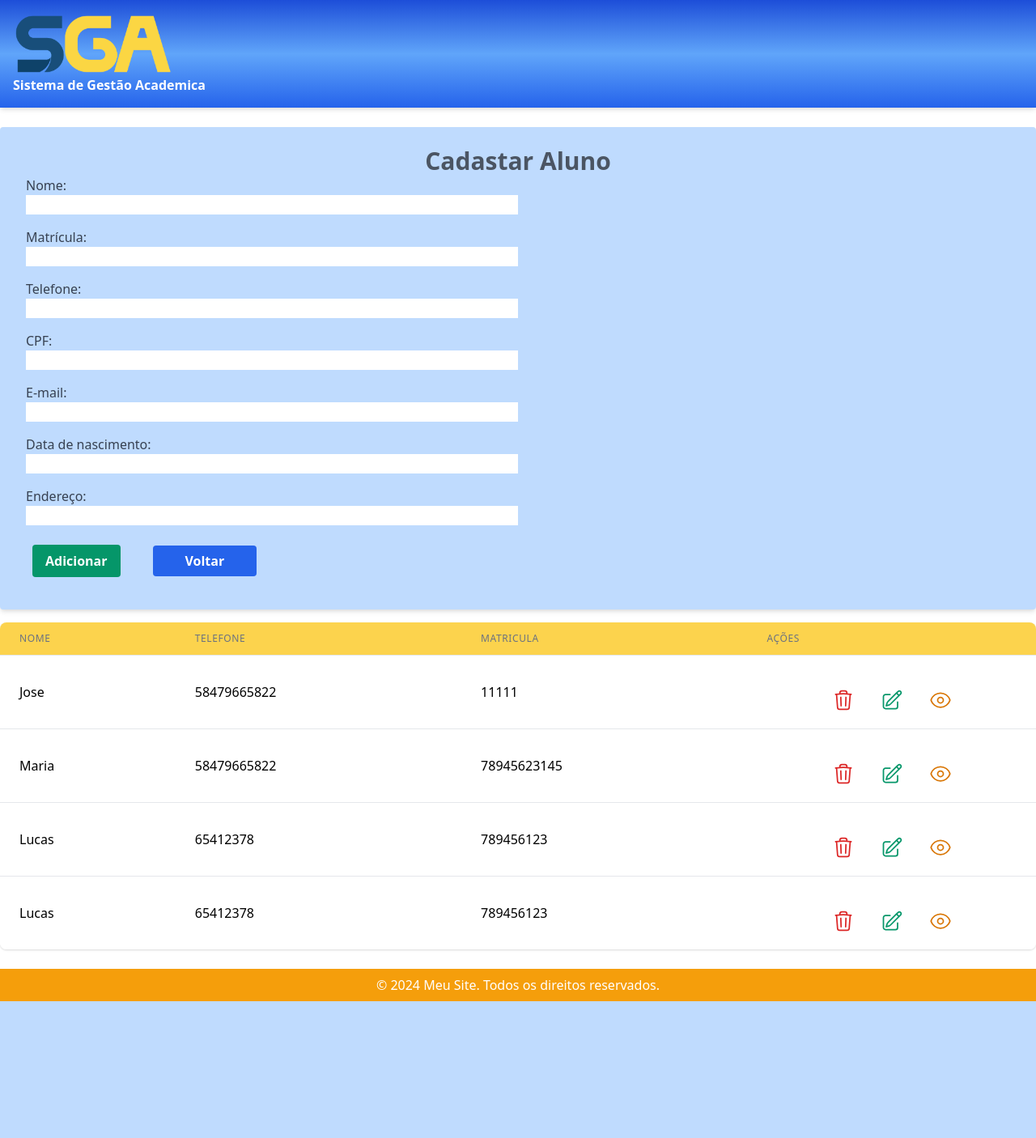
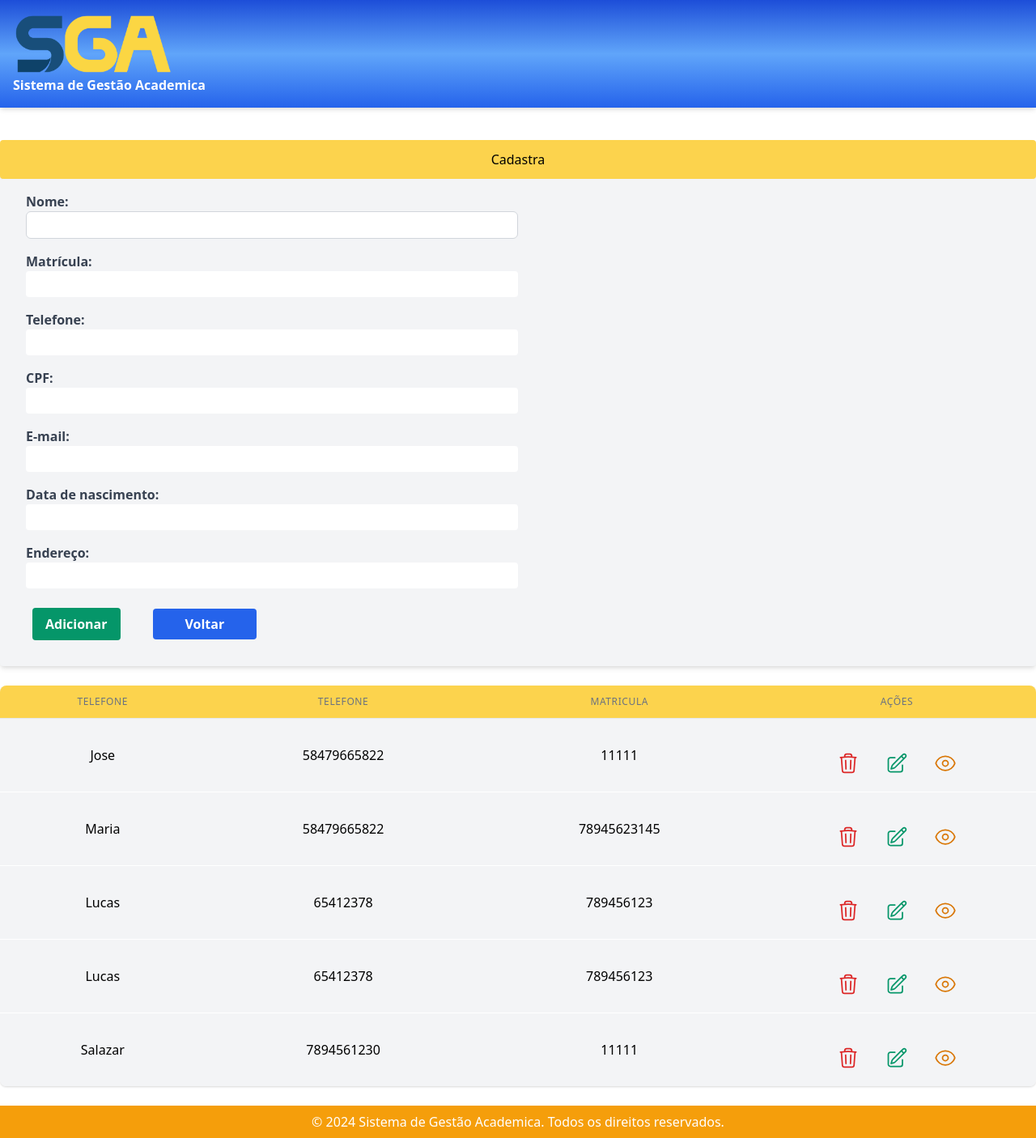
Before and after one commit to Dom-Furia/Projeto_final_CyberEdux, a Django app: page /adicionar/ in a window 1280 px wide. Shown: the whole page at 81% size. Before the commit the page ends 1237 px from the top, so only its background shows below. Run offline with Django 5.2, Linux system fonts and the light colour scheme; data comes from the database, SQL or seed files in the repository.

Commit message:
Add files via upload

```diff
--- a/Projeto_final/Projeto_CyberEedux/urls.py
+++ b/Projeto_final/Projeto_CyberEedux/urls.py
@@ -16,5 +16,8 @@ urlpatterns = [
     path('ver_aluno/<int:id>/', views.ver_aluno, name='ver_aluno'),
     path('editar_curso/<int:id>/', views.edite_curso, name='edite_curso'),
     path('deletar_curso/<int:id>/', views.delete_curso, name='delete_curso'),
+    path('deletar_disciplina/<int:id>/<int:curso_id>/', views.delete_disciplina, name='delete_disciplina'),
+
+
 
 ]
--- a/Projeto_final/sistema_academico/models.py
+++ b/Projeto_final/sistema_academico/models.py
@@ -37,8 +37,8 @@ class Professor(models.Model):
 class Curso(models.Model):
     nome = models.CharField(max_length=100)
     descricao = models.TextField()
-    duracao = models.IntegerField()
-    coordenador = models.CharField(max_length=100)
+    nota = models.FloatField(null=True)
+    situacao = models.CharField(max_length=10, null=True)
     carga_horaria = models.IntegerField()
     departamento = models.ForeignKey(Departamento, on_delete=models.CASCADE,default=1)
 
--- a/Projeto_final/sistema_academico/templates/adicionar_aluno.html
+++ b/Projeto_final/sistema_academico/templates/adicionar_aluno.html
@@ -1,44 +1,44 @@
 {% extends 'base.html' %}
 {% block content %}
 
-<form method="POST" class="container mx-auto bg-blue-200 shadow-md rounded px-8 pt-6 pb-8 mb-4 mt-6  divide-gray-200">
+<div class="container mx-auto bg-yellow-300 mt-10 mb-0 p-3 shadow-md overflow-hidden sm:rounded">
+    <h1 class="text-center">Cadastra</h1>
+</div>
+<form method="POST" class="container mx-auto bg-gray-100 shadow-md rounded px-8 pt-4 pb-6 mb-6  divide-gray-200">
   {% csrf_token %}
-      <div >
-          <h1 class="text-center font-bold text-3xl text-gray-600">Cadastar Aluno</h1>
-      </div>
 
         <div class="mb-4">
-          <label for="nome" class="block text-gray-700">Nome:</label>
-          <input type="text" id="nome" name="nome" class="w-1/2">
+          <label for="nome" class="block text-gray-700 font-bold">Nome:</label>
+          <input type="text" class="border border-gray-300 p-1 rounded-md transition-colors duration-300 ease-in-out focus:outline-none focus:border-blue-500 hover:border-blue-500 w-1/2"  id="nome" name="nome" ">
         </div>
 
           <div class="mb-4">
-            <label for="matricula" class="block text-gray-700">Matrícula:</label>
-            <input type="text" id="matricula" name="matricula" class="w-1/2"><br>
+            <label for="matricula" class="block text-gray-700 font-bold">Matrícula:</label>
+            <input type="text" id="matricula" name="matricula" class="w-1/2 rounded p-1"><br>
           </div>
 
           <div class="mb-4">
-            <label for="telefone" class="block text-gray-700">Telefone:</label>
-            <input type="text" id="telefone" name="telefone" class="w-1/2"><br>
+            <label for="telefone" class="block text-gray-700 font-bold">Telefone:</label>
+            <input type="text" id="telefone" name="telefone" class="w-1/2 rounded p-1"><br>
           </div>
 
           <div class="mb-4">
-            <label for="cpf" class="block text-gray-700">CPF:</label>
-            <input type="text" id="cpf" name="cpf" class="w-1/2"><br>
+            <label for="cpf" class="block text-gray-700 font-bold">CPF:</label>
+            <input type="text" id="cpf" name="cpf" class="w-1/2 rounded p-1"><br>
           </div>
 
           <div class="mb-4">
-            <label for="email" class="block text-gray-700">E-mail:</label>
-            <input type="text" id="email" name="email" class="w-1/2"><br>
+            <label for="email" class="block text-gray-700 font-bold">E-mail:</label>
+            <input type="text" id="email" name="email" class="w-1/2 rounded p-1 hover:border-blue-700"><br>
           </div>
 
           <div class="mb-4">
-            <label for="data_nascimento" class="block text-gray-700">Data de nascimento:</label>
-            <input type="text" id="data_nascimento" name="data_nascimento" class="w-1/2"><br>
+            <label for="data_nascimento" class="block text-gray-700 font-bold">Data de nascimento:</label>
+            <input type="text" id="data_nascimento" name="data_nascimento"  class="w-1/2 rounded p-1"><br>
           </div>
           <div class="mb-4">
-            <label for="endereco" class="block text-gray-700">Endereço:</label>
-            <input type="text" id="endereco" name="endereco" class="w-1/2"><br>
+            <label for="endereco" class="block text-gray-700 font-bold">Endereço:</label>
+            <input type="text" id="endereco" name="endereco" class="w-1/2 rounded p-1"><br>
           </div>
 
         <div class="flex items-center p-2 space-x-10">
@@ -57,13 +57,13 @@
 <table class=" container mx-auto divide-y divide-gray-200 bg-white shadow overflow-hidden sm:rounded-lg mb-6">
   <thead class="bg-yellow-300 text-center">
       <tr>
-        <th class="px-6 py-3 text-left text-xs font-medium text-gray-500 uppercase tracking-wider">Nome</th>
-        <th class="px-6 py-3 text-left text-xs font-medium text-gray-500 uppercase tracking-wider">Telefone</th>
-        <th class="px-6 py-3 text-left text-xs font-medium text-gray-500 uppercase tracking-wider">Matricula</th>
-        <th class="px-6 py-3 text-left text-xs font-medium text-gray-500 uppercase tracking-wider">Ações</th>
+        <th class="px-6 py-3 text-xs font-medium text-gray-500 uppercase tracking-wider">Telefone</th>
+        <th class="px-6 py-3 text-xs font-medium text-gray-500 uppercase tracking-wider">Telefone</th>
+        <th class="px-6 py-3  text-xs font-medium text-gray-500 uppercase tracking-wider">Matricula</th>
+        <th class="px-6 py-3 text-xs font-medium text-gray-500 uppercase tracking-wider">Ações</th>
       </tr>
   </thead>
-  <tbody class="bg-white divide-y divide-gray-200 ">
+  <tbody class="bg-gray-100 divide-y divide-white text-center">
     {% for aluno in alunos_cursos %}
       <tr>
           <td class="px-6 py-4 whitespace-nowrap">{{ aluno.nome }}</td>
--- a/Projeto_final/sistema_academico/templates/base.html
+++ b/Projeto_final/sistema_academico/templates/base.html
@@ -20,7 +20,7 @@
     </div>
     <div>
         <footer class="bg-yellow-500 text-white text-center py-2 w-screen">
-            <p class="">&copy; 2024 Meu Site. Todos os direitos reservados.</p>
+            <p class="">&copy; 2024 Sistema de Gestão Academica. Todos os direitos reservados.</p>
         </footer>
     </div>
 
--- a/Projeto_final/sistema_academico/views.py
+++ b/Projeto_final/sistema_academico/views.py
@@ -3,6 +3,7 @@ from django.shortcuts import redirect
 from django.http import HttpResponse
 from .models import Aluno, Curso, Departamento, Professor, Matricula
 from django.contrib import messages
+from datetime import datetime
 
 def home(request):
     alunos_cursos = Aluno.objects.prefetch_related('matriculas__curso').all()
@@ -37,7 +38,8 @@ def adicionar_aluno(request):
         endereco = request.POST.get('endereco')
         email = request.POST.get('email')
         data_nascimento = request.POST.get('data_nascimento')
-        Aluno.objects.create(nome=nome, matricula=matricula, telefone=telefone,cpf=cpf,endereco=endereco,data_nascimento=data_nascimento,email=email)
+        data_formatada = datetime.strptime(data_nascimento, '%d/%m/%Y').strftime('%Y-%m-%d')
+        Aluno.objects.create(nome=nome, matricula=matricula, telefone=telefone,cpf=cpf,endereco=endereco,data_nascimento=data_formatada,email=email)
         return redirect('adicionar_aluno')
     return render(request, 'adicionar_aluno.html', {'alunos_cursos': alunos_cursos})
 
@@ -168,3 +170,28 @@ def delete_curso(request, id):
         cursos.delete()
         return redirect('criar_curso')
     return render(request, 'delete_curso.html', {'cursos': cursos})
+
+
+from django.shortcuts import render, redirect
+from .models import Matricula
+
+def delete_disciplina(request, id, curso_id):
+
+    if request.method == 'POST':
+        try:
+            # Exclua a disciplina
+            matricula = Matricula.objects.get(aluno_id=id, curso_id=curso_id)
+            matricula.delete()
+            # Redirecione para a página de confirmação após a exclusão
+            return redirect('ver_aluno', id=id)
+        except Matricula.DoesNotExist:
+            pass
+    else:
+        try:
+            # Renderize a página de confirmação
+            disciplina = Matricula.objects.get(aluno_id=id, curso_id=curso_id)
+            return render(request, 'delete_disciplina.html', {'disciplina': disciplina})
+        except Matricula.DoesNotExist:
+            pass
+    # Se algo der errado ou a requisição não for POST, redirecione ou renderize uma página de erro
+    return redirect('pagina_de_erro')
```
Also changed, not shown: Projeto_final/sistema_academico/templates/delete_disciplina.html (added, +20 -0 lines), Projeto_final/sistema_academico/templates/ver_aluno.html (+18 -5 lines), Projeto_final/db.sqlite3, Projeto_final/sistema_academico/migrations/0003_remove_curso_coordenador_remove_curso_duracao_and_more.py (added).
